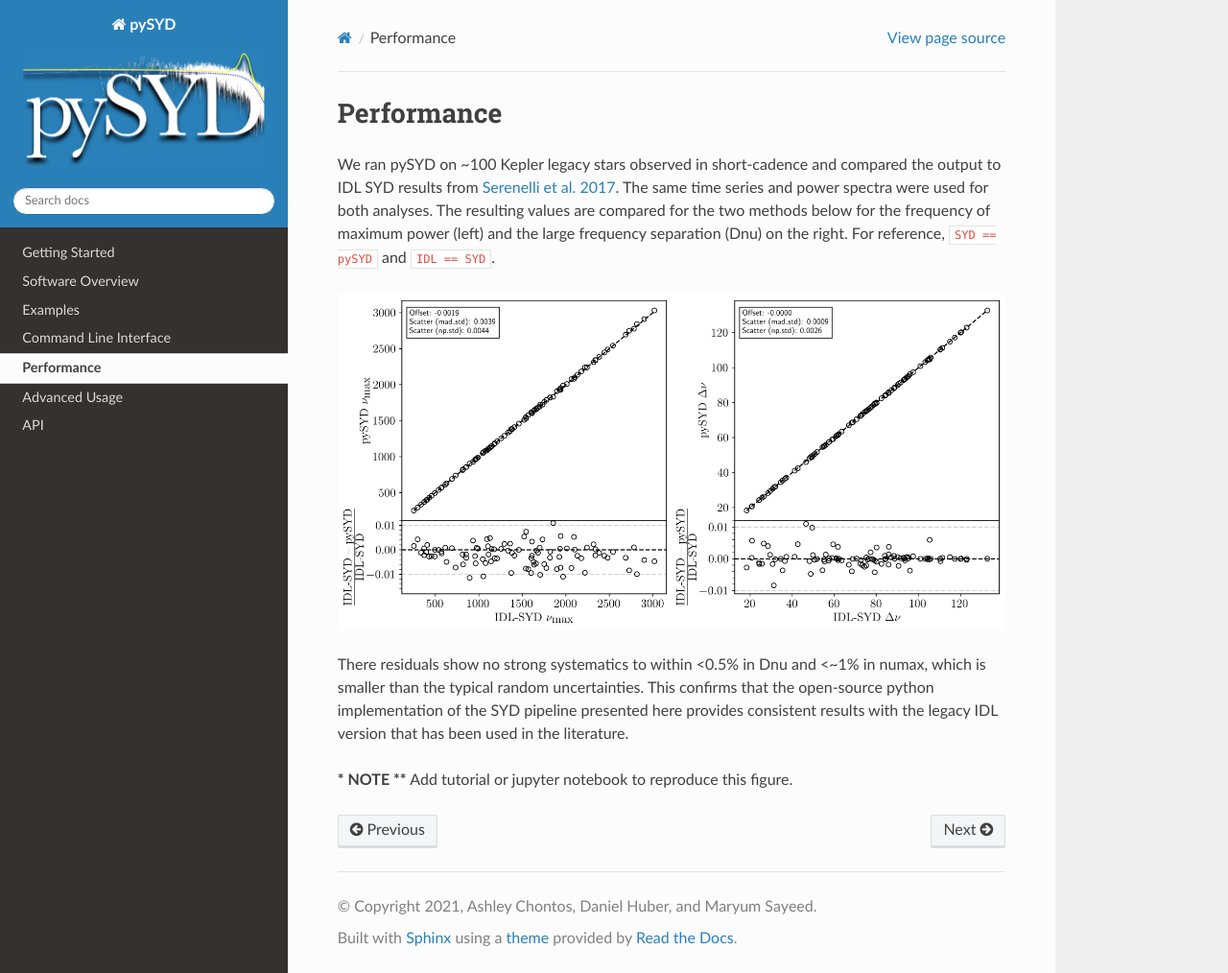
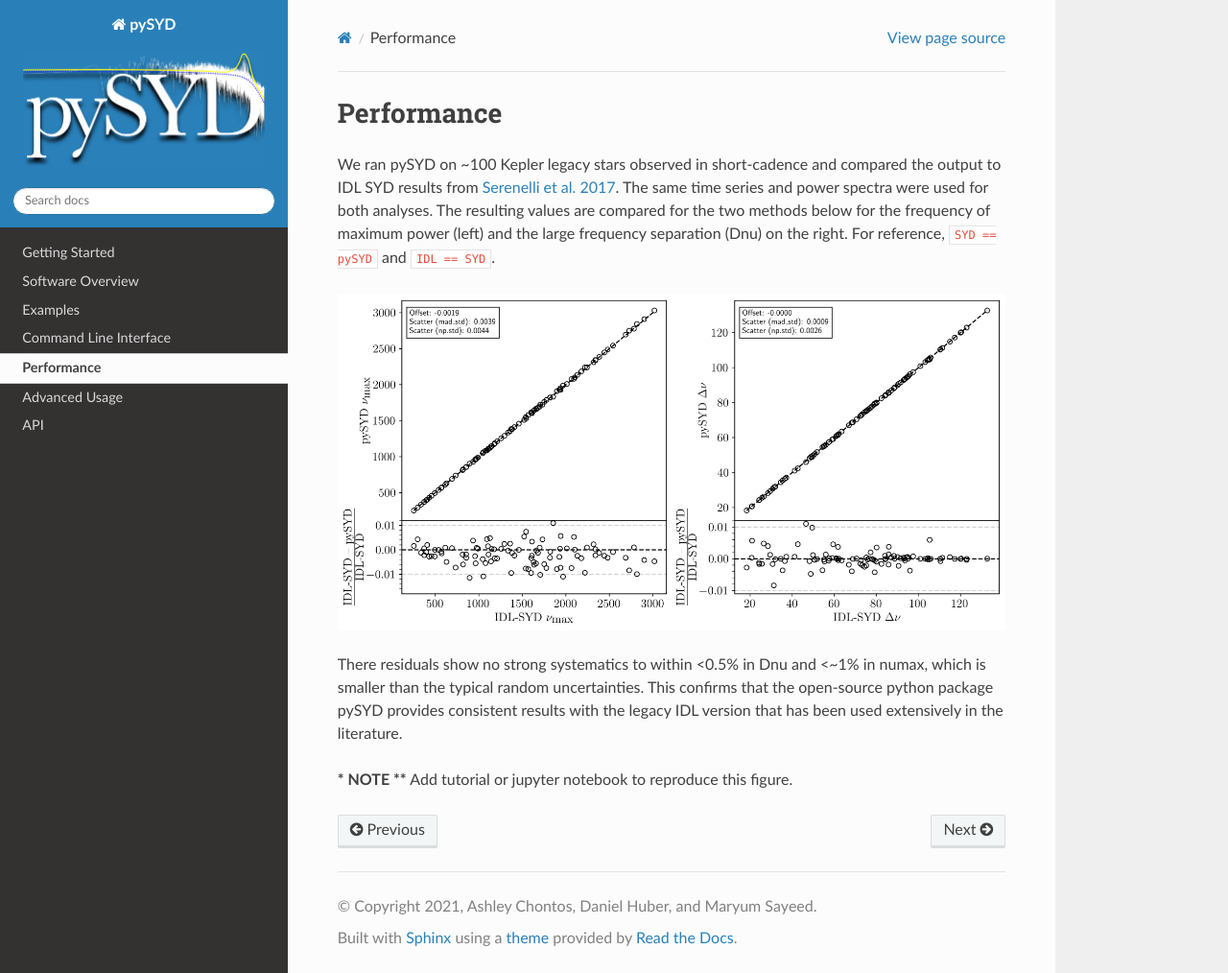
Before and after one commit to ashleychontos/pySYD, a Sphinx documentation site: the page built from docs/performance.rst, in a window 1280 px wide and 1014 px high. Shown: the whole window at 96% size. Built offline with Sphinx 7.4.7 and the Read the Docs theme 2.0.0, drawn with Linux system fonts in a browser that asks for light colours; the version number could not be read and is left out.

Commit message:
Update performance.rst

```diff
--- a/docs/performance.rst
+++ b/docs/performance.rst
@@ -13,6 +13,7 @@ The resulting values are compared for the two methods below for the frequency of
 .. image:: figures/new.png
 
 There residuals show no strong systematics to within <0.5% in Dnu and <~1% in numax, which is smaller than the typical
-random uncertainties. This confirms that the open-source python implementation of the SYD pipeline presented here provides consistent results with the legacy IDL version that has been used in the literature.
+random uncertainties. This confirms that the open-source python package pySYD provides consistent results with the legacy
+IDL version that has been used extensively in the literature.
 
 *** NOTE **** Add tutorial or jupyter notebook to reproduce this figure.
```
